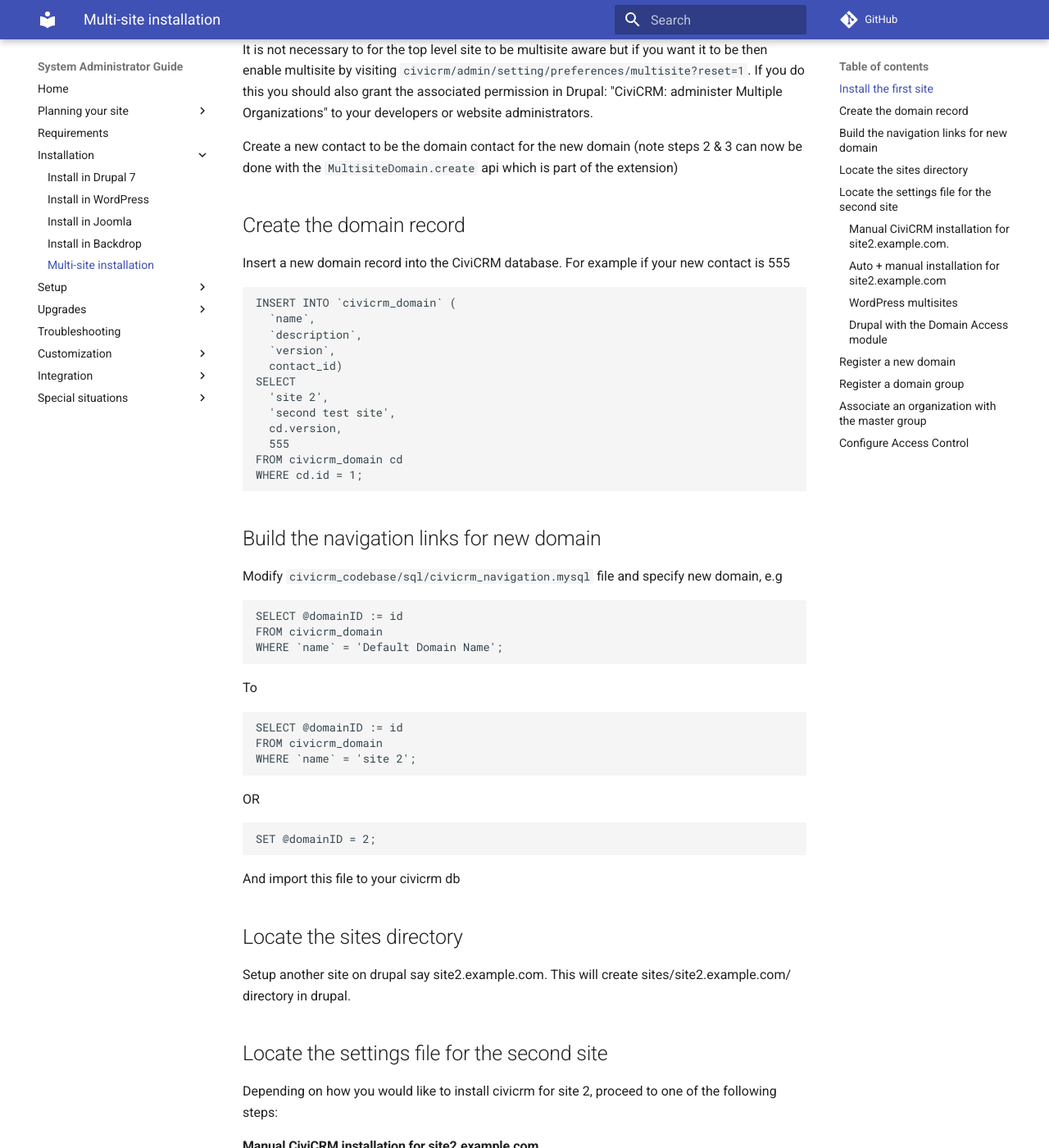
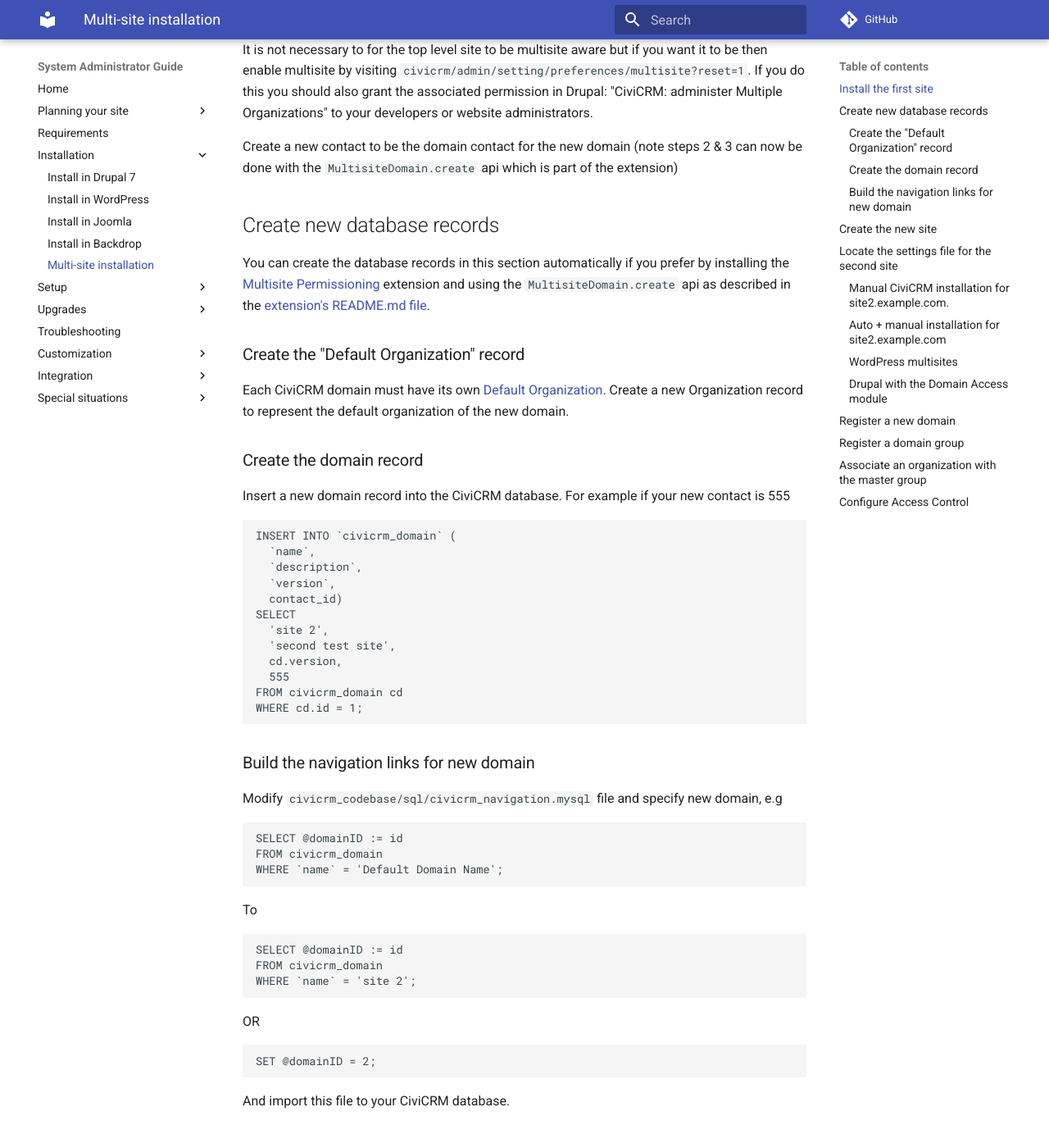
Before and after one commit to civicrm/civicrm-sysadmin-guide, an MkDocs documentation site: the page built from docs/install/multi-site.md, in a window 1280 px wide and 1400 px high, scrolled down 290 px. Shown: the whole window at 82% size. Built offline with MkDocs 1.6.1 and Material for MkDocs 9.7.7, drawn with Linux system fonts in a browser that asks for light colours; comment, search, counter and statistics services are not loaded; old or Windows-style settings are respelled for this version of MkDocs; some of the changed text lies outside the part shown.

Commit message:
Improve documentation of automatic domain creation; make some language more CMS-agnostic; improve clarity around creating a second CMS

````diff
--- a/docs/install/multi-site.md
+++ b/docs/install/multi-site.md
@@ -10,7 +10,14 @@ It is not necessary to for the top level site to be multisite aware but if you w
 
 Create a new contact to be the domain contact for the new domain (note steps 2 & 3 can now be done with the `MultisiteDomain.create` api which is part of the extension)
 
-## Create the domain record
+## Create new database records
+
+You can create the database records in this section automatically if you prefer by installing the [Multisite Permissioning](https://civicrm.org/extensions/multisite-permissioning) extension and using the `MultisiteDomain.create` api as described in the [extension's README.md file](https://github.com/eileenmcnaughton/org.civicrm.multisite/).
+
+### Create the "Default Organization" record
+Each CiviCRM domain must have its own [Default Organization](../setup/index.md#edit-domain-information). Create a new Organization record to represent the default organization of the new domain.
+
+### Create the domain record
 
 Insert a new domain record into the CiviCRM database. For example if your new contact is 555
 
@@ -29,7 +36,7 @@ FROM civicrm_domain cd
 WHERE cd.id = 1;
 ```
 
-## Build the navigation links for new domain
+### Build the navigation links for new domain
 
 Modify `civicrm_codebase/sql/civicrm_navigation.mysql` file and specify new domain, e.g
 
@@ -53,11 +60,11 @@ OR
 SET @domainID = 2;
 ```
 
-And import this file to your civicrm db
+And import this file to your CiviCRM database.
 
-## Locate the sites directory
+## Create the new site
 
-Setup another site on drupal say site2.example.com. This will create sites/site2.example.com/ directory in drupal.
+Setup the CMS for the second site.  In some cases, you will install a new instance of the CMS.  You can also use the existing CMS if you are using the [Domain Access](https://www.drupal.org/project/domain) module for Drupal or the [WordPress multisite network](https://codex.wordpress.org/Create_A_Network) feature.
 
 ## Locate the settings file for the second site
 
````
